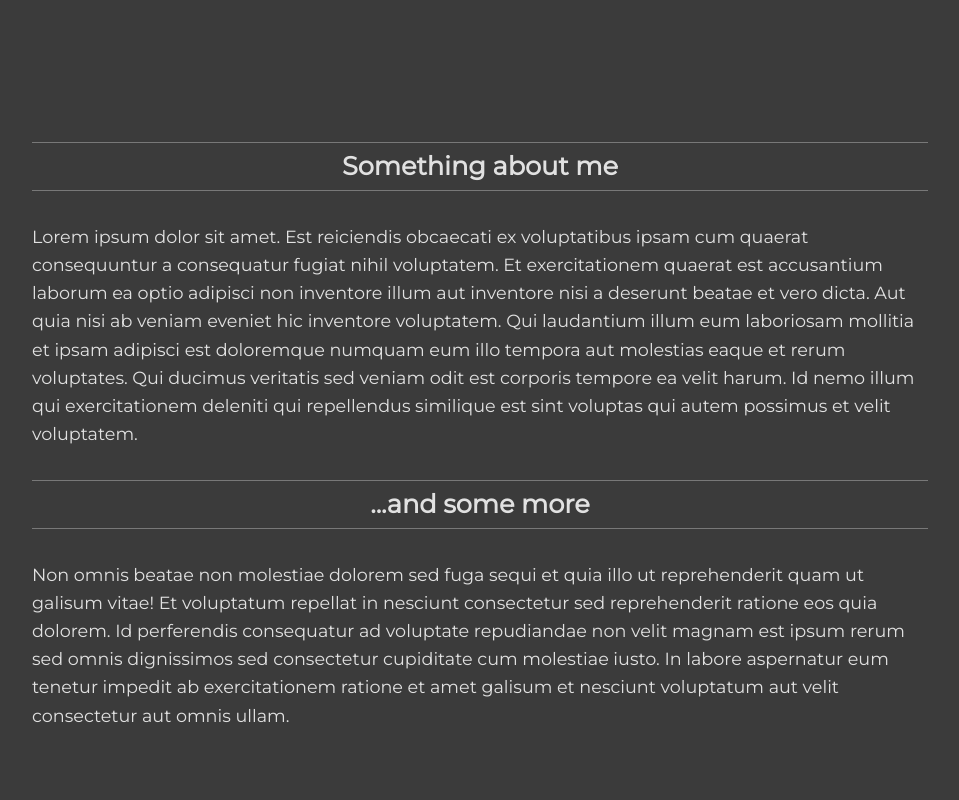
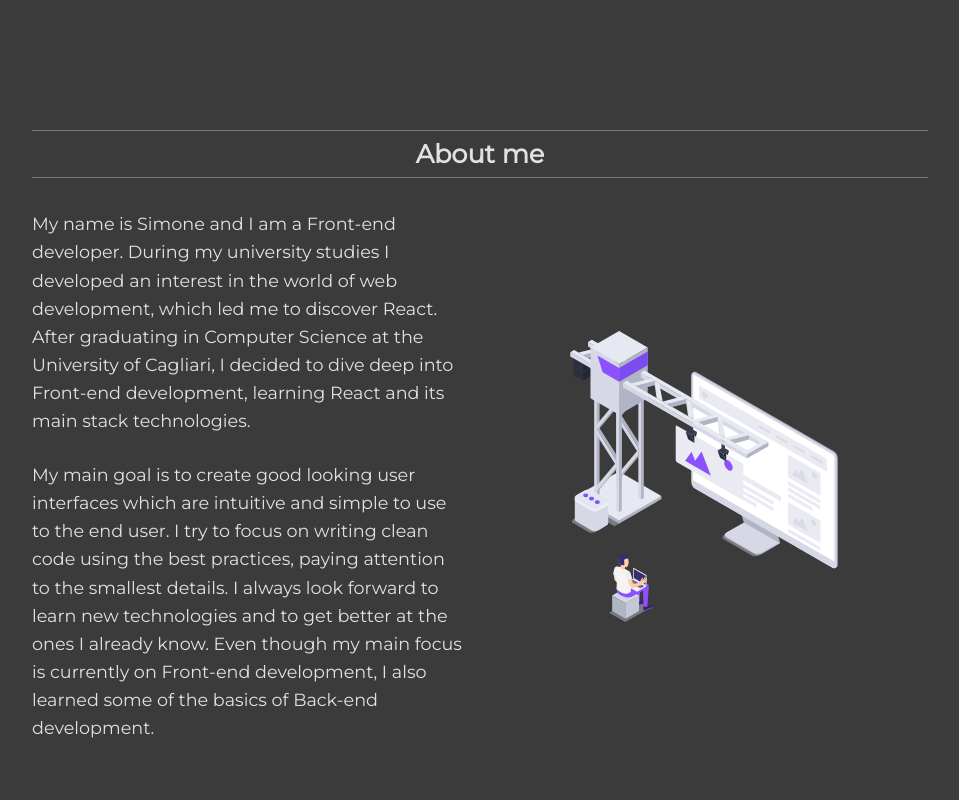
Before and after one commit to essevpi/portfolio, a Next.js app: page / in a window 1280 px wide. Shown: the part 780-1580 px from the top of the page, without its empty margins (160-1119 px from the left). Built offline with nearby package versions, Linux system fonts and the light colour scheme.

Commit message:
add various bug fixes and changes

```diff
--- a/src/components/navbar/Navbar.js
+++ b/src/components/navbar/Navbar.js
@@ -49,7 +49,11 @@ const Navbar = () => {
   //Handler for showing/hiding navbar on scroll
   const controlNavbar = () => {
     if (typeof window !== 'undefined') {
-      if (window.pageYOffset > lastScrollY && window.pageYOffset > 100 && isDrawerOpen === false) {
+      if (
+        window.pageYOffset > lastScrollY &&
+        window.pageYOffset > 100 &&
+        isDrawerOpen === false
+      ) {
         setIsHidden(true);
       } else {
         setIsHidden(false);
@@ -69,9 +73,13 @@ const Navbar = () => {
   }, [lastScrollY]);
 
   return (
-    <nav className={`${styles['navbar__container']} ${isHidden && styles['navbar__hidden']}`}>
+    <nav
+      className={`${styles['navbar__container']} ${
+        isHidden && styles['navbar__hidden']
+      }`}
+    >
       <div className={styles['navbar__wrapper']}>
-        <Link href="/">
+        <Link href='/' legacyBehavior>
           <a className={styles['navbar__logo']}>essevPi</a>
         </Link>
         <ul className={styles['navbar__links']}>
@@ -83,24 +91,26 @@ const Navbar = () => {
         </ul>
 
         <div className={styles['navbar__menu']}>
-          <IoMdMenu onClick={() => setIsDrawerOpen(prev => !prev)} />
+          <IoMdMenu onClick={() => setIsDrawerOpen((prev) => !prev)} />
           <AnimatePresence>
             {isDrawerOpen && (
               <motion.div
                 className={styles['navbar__menu-drawer']}
                 variants={drawerVariants}
-                initial="closed"
-                animate="open"
-                exit="close"
+                initial='closed'
+                animate='open'
+                exit='close'
               >
                 <div className={styles['navbar__close-btn-wrapper']}>
-                  <IoMdClose onClick={() => setIsDrawerOpen(prev => !prev)} />
+                  <IoMdClose onClick={() => setIsDrawerOpen((prev) => !prev)} />
                 </div>
                 <ul className={styles['navbar__links']}>
                   {navItems.map((item) => (
                     <li key={`link-${item.path}`}>
-                      <Link href={`#${item.path}`}>
-                        <a onClick={() => setIsDrawerOpen(false) }>{item.name}</a>
+                      <Link href={`#${item.path}`} legacyBehavior>
+                        <a onClick={() => setIsDrawerOpen(false)}>
+                          {item.name}
+                        </a>
                       </Link>
                     </li>
                   ))}
--- a/src/components/socials/Socials.js
+++ b/src/components/socials/Socials.js
@@ -29,12 +29,18 @@ const socialsData = [
   },
 ];
 
-const Socials = ({ wrapperClassName, itemClassName, headingClassName, iconSize, headings }) => {
+const Socials = ({
+  wrapperClassName,
+  itemClassName,
+  headingClassName,
+  iconSize,
+  headings,
+}) => {
   return (
     <div className={wrapperClassName}>
       {socialsData.map((social, i) => (
         <div className={itemClassName} key={i}>
-          <Link href={social.url} passHref>
+          <Link href={social.url} passHref legacyBehavior>
             <a>
               <Image
                 src={social.iconPath}
@@ -47,7 +53,7 @@ const Socials = ({ wrapperClassName, itemClassName, headingClassName, iconSize,
           {headings && (
             <div className={headingClassName}>
               <h3>{social.name}</h3>
-              <Link href={social.url} passHref>
+              <Link href={social.url} passHref legacyBehavior>
                 <a>{social.content}</a>
               </Link>
             </div>
--- a/src/sections/about/About.js
+++ b/src/sections/about/About.js
@@ -1,5 +1,8 @@
 import React from 'react';
+import Image from 'next/image';
 import { motion } from 'framer-motion';
+import AboutData from './about_data';
+import AboutAsset from '../../../public/images/about_asset.svg';
 import styles from './About.module.scss';
 
 const magicVariants = {
@@ -32,37 +35,17 @@ const About = () => {
         className={`${styles['about__container']} app__section`}
       >
         <div className={styles['about__heading-wrapper']}>
-          <h2>Something about me</h2>
+          <h2>{AboutData.headerText}</h2>
         </div>
         <div className={styles['about__content-wrapper']}>
-          <p>
-            Lorem ipsum dolor sit amet. Est reiciendis obcaecati ex voluptatibus
-            ipsam cum quaerat consequuntur a consequatur fugiat nihil
-            voluptatem. Et exercitationem quaerat est accusantium laborum ea
-            optio adipisci non inventore illum aut inventore nisi a deserunt
-            beatae et vero dicta. Aut quia nisi ab veniam eveniet hic inventore
-            voluptatem. Qui laudantium illum eum laboriosam mollitia et ipsam
-            adipisci est doloremque numquam eum illo tempora aut molestias eaque
-            et rerum voluptates. Qui ducimus veritatis sed veniam odit est
-            corporis tempore ea velit harum. Id nemo illum qui exercitationem
-            deleniti qui repellendus similique est sint voluptas qui autem
-            possimus et velit voluptatem.
-          </p>
-        </div>
-        <div className={styles['about__heading-wrapper']}>
-          <h2>...and some more</h2>
-        </div>
-        <div className={styles['about__content-wrapper']}>
-          <p>
-            Non omnis beatae non molestiae dolorem sed fuga sequi et quia illo
-            ut reprehenderit quam ut galisum vitae! Et voluptatum repellat in
-            nesciunt consectetur sed reprehenderit ratione eos quia dolorem. Id
-            perferendis consequatur ad voluptate repudiandae non velit magnam
-            est ipsum rerum sed omnis dignissimos sed consectetur cupiditate cum
-            molestiae iusto. In labore aspernatur eum tenetur impedit ab
-            exercitationem ratione et amet galisum et nesciunt voluptatum aut
-            velit consectetur aut omnis ullam.
-          </p>
+          <div className={styles['about__content-image-wrapper']}>
+            <Image src={AboutAsset} alt='building web' />
+          </div>
+          <div className={styles['about__content-text-wrapper']}>
+            <p>{AboutData.intro}</p>
+            <br />
+            <p>{AboutData.subtext}</p>
+          </div>
         </div>
       </motion.div>
     </div>
--- a/src/sections/about/About.module.scss
+++ b/src/sections/about/About.module.scss
@@ -17,8 +17,44 @@
 
     .about__content-wrapper {
       display: flex;
-      align-items: flex-start;
-      justify-content: center;
+      flex-direction: row-reverse;
+      justify-content: space-between;
+      align-items: center;
+      flex-wrap: wrap;
+
+      p {
+        padding-right: 1rem;
+      }
+
+      .about__content-image-wrapper {
+        display: flex;
+        flex: 0 0 50%;
+
+        img {
+          width: 65%;
+          height: 65%;
+          margin: 0 auto;
+
+          @media screen and (max-width: $medium-breakpoint) {
+            max-width: 100%;
+            max-height: 100%;
+          }
+        }
+
+        @media screen and (max-width: $medium-breakpoint) {
+          display: none;
+        }
+      }
+
+      .about__content-text-wrapper {
+        display: flex;
+        flex-direction: column;
+        flex: 0 0 50%;
+      }
+
+      @media screen and (max-width: $medium-breakpoint) {
+        display: block;
+      }
     }
   }
 }
--- /dev/null
+++ b/src/sections/about/about_data.js
@@ -0,0 +1,19 @@
+const AboutData = {
+  headerText: 'About me',
+  intro: `
+    My name is Simone and I am a Front-end developer.
+    During my university studies I developed an interest in the world of web development,
+    which led me to discover React. After graduating in Computer Science at the University of Cagliari,
+    I decided to dive deep into Front-end development, learning React and its main stack technologies.
+  `,
+  subtext: `
+  My main goal is to create good looking user interfaces which are intuitive and simple to use to the end user.
+  I try to focus on writing clean code using the best practices, paying attention to the smallest details.
+
+  I always look forward to learn new technologies and to get better at the ones I already know.
+  Even though my main focus is currently on Front-end development, I also learned some of the basics of
+  Back-end development.
+  `
+};
+
+export default AboutData;
--- a/src/sections/contact/Contact.module.scss
+++ b/src/sections/contact/Contact.module.scss
@@ -28,10 +28,12 @@
     .contact__heading-wrapper {
       text-align: center;
       border-bottom: $skills-header-border;
+      padding-bottom: 1rem;
     }
 
     .contact__socials-wrapper {
-      margin-top: 1rem;
+      //margin-top: 1rem;
+      padding: 3rem 0;
       display: flex;
       align-items: center;
       justify-content: center;
--- a/src/sections/hero/Hero.js
+++ b/src/sections/hero/Hero.js
@@ -18,7 +18,7 @@ const heroVariants = {
     transition: {
       type: 'spring',
       bounce: 0.5,
-      duration: 1
+      duration: 1,
     },
   },
 };
@@ -28,7 +28,7 @@ const typewriterOptions = {
   autoStart: true,
   loop: true,
   wrapperClassName: `${styles.typewriter__wrapper}`,
-  cursorClassName: `${styles.typewriter__cursor}`
+  cursorClassName: `${styles.typewriter__cursor}`,
 };
 
 const Hero = () => {
@@ -62,14 +62,18 @@ const Hero = () => {
             </h1>
             <TypewriterComponent options={typewriterOptions} />
             <div className={styles['hero__actions-wrapper']}>
-              <Link href='#contact' passHref>
-                <button className={`${styles['hero__action-btn']} ${styles['hero__cta-btn']}`}>
+              <Link href='#contact' passHref legacyBehavior>
+                <button
+                  className={`${styles['hero__action-btn']} ${styles['hero__cta-btn']}`}
+                >
                   Contact
                 </button>
               </Link>
-              <Link href='/files/CV_v1.pdf' download passHref>
+              <Link href='/files/CV_v1.pdf' passHref legacyBehavior>
                 {/* <a href='/files/CV_v1.pdf' download> */}
-                <button className={`${styles['hero__action-btn']} ${styles['hero__secondary-btn']}`}>
+                <button
+                  className={`${styles['hero__action-btn']} ${styles['hero__secondary-btn']}`}
+                >
                   View CV
                 </button>
               </Link>
@@ -84,7 +88,7 @@ const Hero = () => {
                 width={16}
                 height={16}
               />
-              <Link href='https://www.google.it/maps/place/20099+Sesto+San+Giovanni+MI/@45.5369608,9.2427489,14z/'>
+              <Link href='https://www.google.it/maps/place/20099+Sesto+San+Giovanni+MI/@45.5369608,9.2427489,14z/' legacyBehavior>
                 45&deg;32&apos;25&quot;08 N, 09&deg;14&apos;34&quot;08 E
               </Link>
             </div>
--- a/src/sections/skills/Skills.js
+++ b/src/sections/skills/Skills.js
@@ -3,13 +3,6 @@ import styles from './Skills.module.scss';
 import { motion, AnimatePresence } from 'framer-motion';
 import SkillList from '../../components/skill-list/SkillList';
 import { knownSkills, plannedSkills } from './skills_data';
-
-const Skills = () => {
-  const [isMobile, setIsMobile] = useState();
-
-  useEffect(() => {
-    window.innerWidth < 900 ? setIsMobile(true) : setIsMobile(false);
-  }, []);
 
 //Known skills animation variants
 const knownSkillsVariants = {
@@ -33,14 +26,15 @@ const Skills = () => {
   ...knownSkillsVariants,
   offscreen: {
     ...knownSkillsVariants.offscreen,
-      x: '100%'
+    x: '100%',
   },
   onscreen: {
     x: 0,
-      ...knownSkillsVariants.onscreen
-    }
+    ...knownSkillsVariants.onscreen,
+  },
 };
 
+const Skills = () => {
   return (
     <div
       className={`${styles['section__container']} app__flex app__fullscreen`}
```
Also changed, not shown: package.json (+4 -4 lines), src/styles/globals.scss (+9 -9 lines), public/images/about_asset.svg (added), src/styles/variables.scss (line endings or trailing spaces), 1 other file (tests, documents, lock files or other folders). Lines whose indentation alone changed are shown as unchanged.
